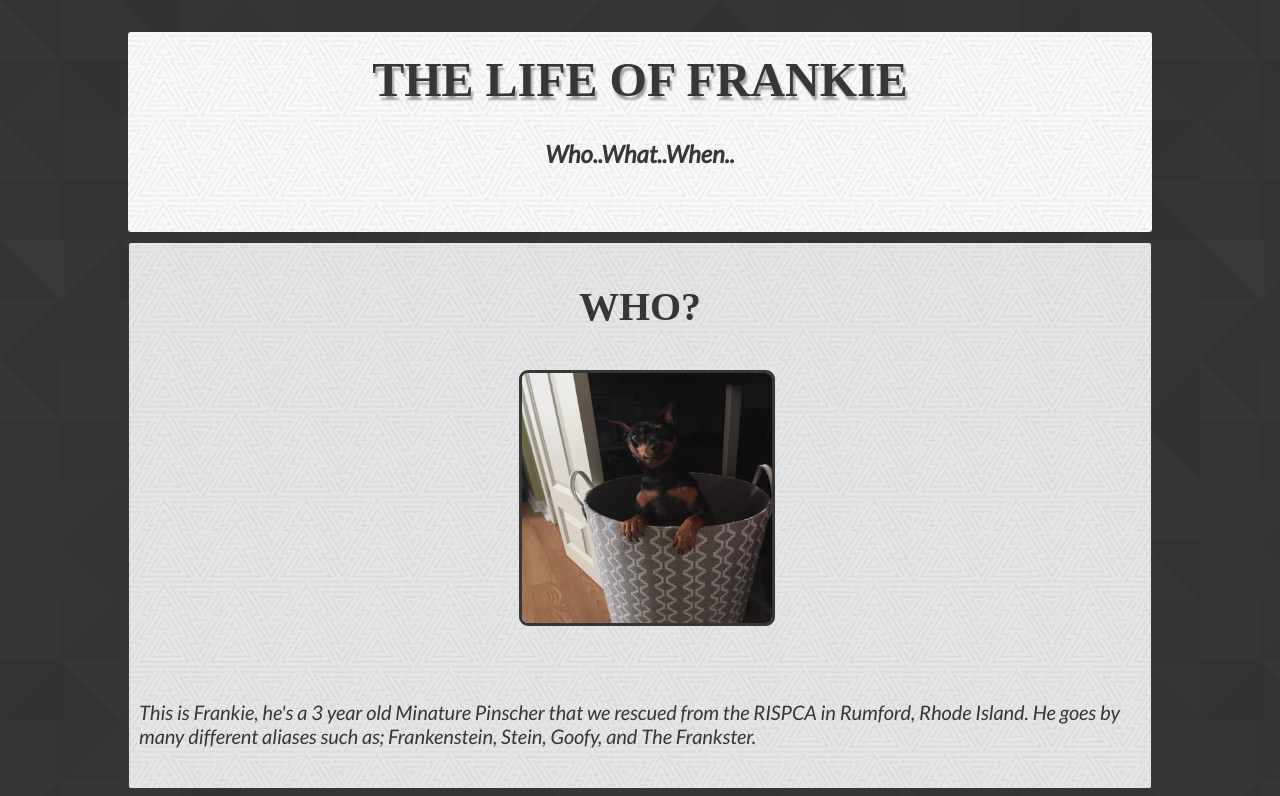
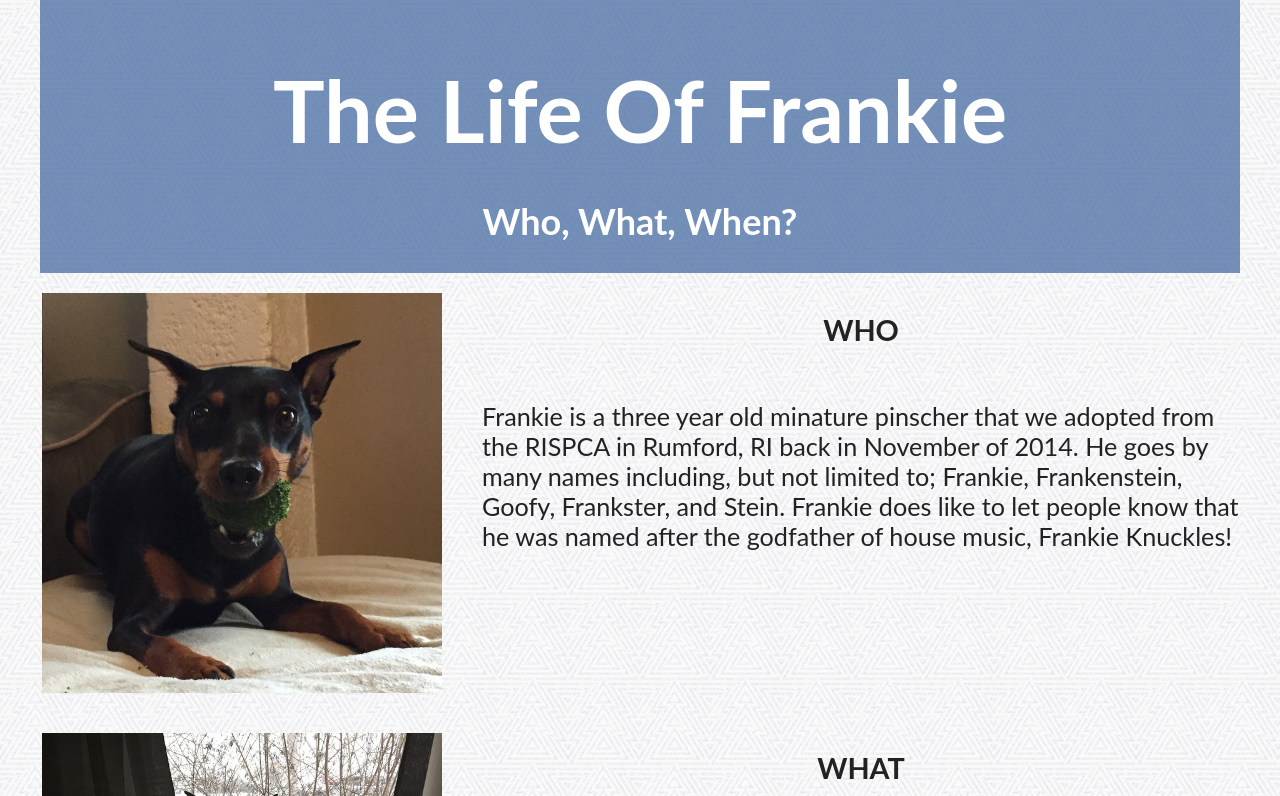
Before and after one commit to wiltrahan/html-me-something, a plain HTML site: page index.html in a window 1280 px wide. Shown: the top 796 px of the page. Drawn offline with Linux system fonts and the light colour scheme; a web font is replaced by a local one.

Commit message:
complete re-do of site

```diff
--- a/index.html
+++ b/index.html
@@ -7,34 +7,32 @@
     <link rel="stylesheet" href="styles.css">
   </head>
   <body>
-
     <header>
-      <h1>The Life of Frankie</h1>
-      <h3 id="main-sub-title">Who..What..When..</h3>
+      <h1>The Life Of Frankie</h1>
+      <h2>Who, What, When?</h2>
     </header>
 
     <main>
-      <article id="one">
-        <h3 class="article-title">WHO?</h3>
-        <img src="images/frankie_laundry.jpg" alt="Dog in a basket" width="250" height="250" class="frankie-img">
-        <p class="article-text">This is Frankie, he's a 3 year old Minature Pinscher that we rescued from the RISPCA in Rumford, Rhode Island.  He goes by many different aliases such as; Frankenstein, Stein, Goofy, and The Frankster.</p>
-      </article>
+          <div class="pic-container">
+            <img src="images/frankie_greens.jpg" class="frankie-pics">
+            <img src="images/frankie_security.jpg" class="frankie-pics">
+            <img src="images/frankie_laundry.jpg" class="frankie-pics">
+          </div>
 
-      <article id="two">
-        <h3 class="article-title">WHAT?</h3>
-        <img src="images/frankie_security.jpg" alt="Dog looking out window" width="250" height="250" class="frankie-img">
-        <p class="article-text">Frankie enjoys many things such as going for rides in the car, hanging out at the park, and going for long walks, but one of his favorite activities has to be keeping an eye on the neighborhood!  He does his best to keep us all safe and for that we say, THANK YOU!</p>
-      </article>
+          <div class="text-container">
+            <h3 id="who">WHO</h3>
+            <p class="frankie-text" id="text1">Frankie is a three year old minature pinscher that we adopted from the RISPCA in Rumford, RI back in November of 2014.  He goes by many names including, but not limited to; Frankie, Frankenstein, Goofy, Frankster, and Stein.  Frankie does like to let people know that he was named after the godfather of house music, Frankie Knuckles!</p>
 
-      <article id="three">
-        <h3 class="article-title">WHEN?</h3>
-        <img src="images/frankie_greens.jpg" alt="Dog eating vegtables" width="250" height="250" class="frankie-img">
-        <p class="article-text">When we saw Frankie, we knew he'd be the perfect addition to our small family.  It hasn't always been easy, and he certainly does frustrate us at times, but we wouldn't change a thing.  Here's to you, Frankenstein!</p>
-      </article>
+            <h3 id="what">WHAT</h3>
+            <p class="frankie-text" id="text2">What were we thinking? Great question! HA!  In all seriousness, Frankie is the best, he may frustrate us at times, and he may occasionally find it necessary to destroy our things, but you take the good with the bad, and luckily, there is more good than bad!  As you can see in this picture, Frankie LOVES to be the security guard for our whole neighborhood.  If he don't know you, you better check in before you get into some major trouble!</p>
+
+            <h3 id="when">WHEN</h3>
+            <p class="frankie-text" id="text3">When we saw him we knew right away that he would be the perfect addition to our family.  As an interesting side note, he did attempt to bite me on his first ride home from the shelter, and many people would have turned that car around and brought him back, but not us!  He stole our hearts the second we met him and no matter what he does (within reason) he'll be with us until the end!  Here's to you Frankenstein!</p>
+          </div>
+
     </main>
 
-    <footer>
-    <p>&copy 2017 Wil &amp Frankie</p>
-    </footer>
+    <footer>wil &amp; frankie &copy; 2017</footer>
+
   </body>
 </html>
--- a/styles.css
+++ b/styles.css
@@ -1,73 +1,90 @@
-@import url('https://fonts.googleapis.com/css?family=Eczar:500|Lato:400i');
+html,
+  body {
+    height: 100%;
+  }
 
 body {
-    width: 100%;
-    max-width: 1024px;
-    margin: 0 auto;
-    background-color: #D4D4D4;
-    display: block;
-    color: #373737;
-    background-image: url("images/pattern2.png");
+  /*display: flex;
+  flex-direction: column;*/
+  background-color: #fff;
+  margin: 0 40px 0 40px;
+  font-family: Lato, sans-serif;
+  color: #222;
+  font-size: 0.9em;
+  background-image: url("images/new_year_background.png");
 }
+
 header {
-  background-color: #B0B0B0;
-  background-image: url("images/new_year_background.png");
-  text-align: center;
-  height: 150px;
-  border-radius: 3px;
-  font-family: 'Eczar', serif;
-  padding-bottom: 50px;
+  display: flex;
+  flex-direction: column;
+  flex: 0 0 300px;
+  color: #fff;
+  background-color: rgba(61, 100, 158, .7);
+}
+
+h1 {
+  font-size: 6em;
+  align-self: center;
+}
+h2 {
+  align-self: center;
+  margin-top: -20px;
+  font-size: 250%;
+}
+
+main {
+  display: flex;
+  flex: 1 100%;
+}
+
+.pic-container {
+  display: flex;
+  flex-direction: column;
+}
+.frankie-pics {
+  width: 400px;
+  height: 400px;
+  margin: 20px 0 20px 2px;
+}
+
+.text-container {
+  display: flex;
+  flex-direction: column;
+  width: 800px;
+  margin-left: 40px;
+}
+
+.frankie-text {
+  font-size: 1.75em;
+  margin-bottom: 20px;
+}
+h3 {
+
+  font-size: 2em;
+  align-self: center;
+}
+#who {
+  margin-top: 40px;
+}
+#what {
+  margin-top: 180px;
+}
+#when {
+  margin-top: 140px;
+}
+#text2 {
 
 }
-header h1 {
-  font-size: 3em;
-  padding-top: 20px;
-  text-transform: uppercase;
-  text-shadow: 2px 4px 2px #A3A3A3;
-  /*padding-top: 5px;*/
-}
-#main-sub-title{
-  color: #373737;
-  padding-bottom: 30px;
-  font-family: 'Lato', sans-serif;
-  font-size: 1.5em;
+#text3 {
+
 }
 
-article {
-  background-color: #F4F4F4;
-  background-image: url("images/new_year_background.png");
-  opacity: 0.9;
-  border: 1px solid #373737;
-  border-radius: 3px;
-  margin: 10px 0 5px 0;
+footer {
+  flex: 0 0 30px;
+  padding: 10px;
+  color: #fff;
+  background-color: rgba(61, 100, 158, .9);
 }
-p {
-  margin-left: 10px;
-  margin-right: 10px;
-  padding-bottom: 10px;
+.content {
+  border: 2px solid yellow;
 }
-footer {
-  background-color: #DEDEDE;
-  color: #A3A3A3;
-  height: 30px;
-  border: 1px solid #373737;
-  padding-bottom: 9px;
-  text-align: right;
-  padding-right: 7px;
-}
-.frankie-img {
-  border: 3px solid #373737;
-  margin-left: 390px;
-  margin-bottom: 50px;
-  border-radius: 9px;
-}
-.article-title {
-  font-family: 'Eczar', serif;
-  text-align: center;
-  font-size: 2.5em;
-}
-.article-text {
-  font-family: 'Lato', sans-serif;
-  padding-bottom: 20px;
-  font-size: 1.25em;
-}
```
